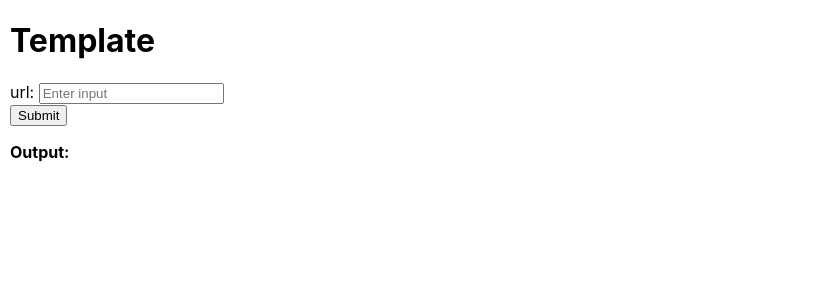
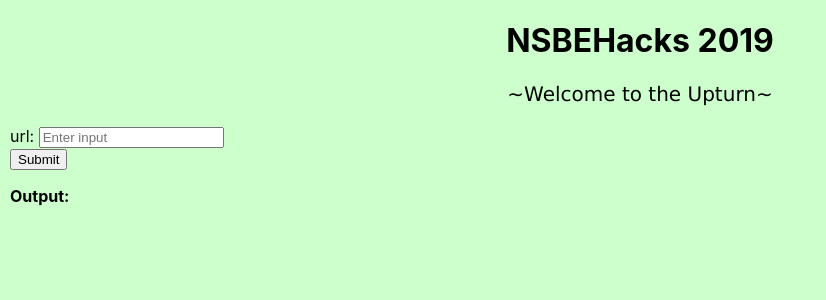
Before and after one commit to yangray1/NSBE-Hacks, a React (Create React App) app in the folder react-app/: page / in a window 1280 px wide. Shown: the top 300 px of the page, without its empty margins (0-826 px from the left). Built offline with nearby package versions, Linux system fonts and the light colour scheme.

Commit message:
hopefully done

```diff
--- a/react-app/public/index.html
+++ b/react-app/public/index.html
@@ -22,7 +22,7 @@
       work correctly both with client-side routing and a non-root public URL.
       Learn how to configure a non-root public URL by running `npm run build`.
     -->
-    <title>Link Shortener</title>
+    <title>Upturn</title>
   </head>
   <body>
     <noscript>You need to enable JavaScript to run this app.</noscript>
--- a/react-app/src/App.css
+++ b/react-app/src/App.css
@@ -36,3 +36,19 @@
   /* border-width: 5cm; */
   width: 50px;
 }
+
+
+body {
+  background-color: rgb(204, 255, 204);
+}
+
+h1 {
+  color: black;
+  text-align: center;
+}
+
+#title {
+  font-family: verdana;
+  font-size: 20px;
+  text-align: center;
+}
--- a/react-app/src/App.js
+++ b/react-app/src/App.js
@@ -2,9 +2,11 @@
 import logo from './logo.svg';
 import './App.css';
 
+const ReactDOM = require('react-dom');
+
 const log = console.log;
 
-class App extends Component {
+class App extends React.Component {
   constructor(){
     super();
     this.state={
@@ -42,7 +44,8 @@
   render() {
     return (
       <div>
-        <h1>Template</h1>
+        <h1>NSBEHacks 2019</h1>
+        <p id="title">~Welcome to the Upturn~</p>
 
         <form onSubmit={this.handleSubmit}>
           <div class="formBox">
```
Also changed, not shown: 1 other file (tests, documents, lock files or other folders).
